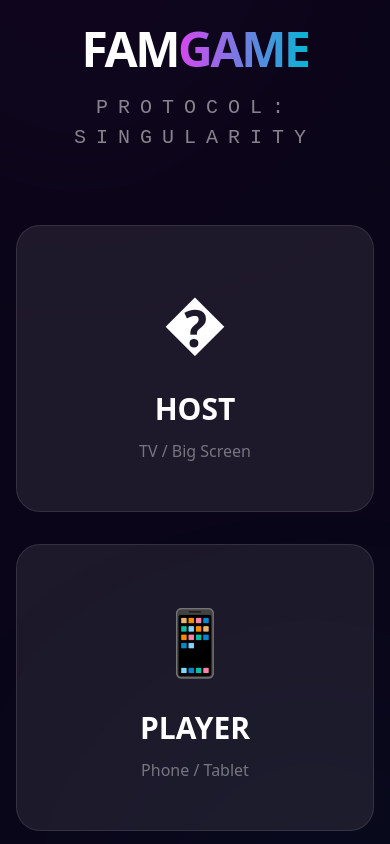
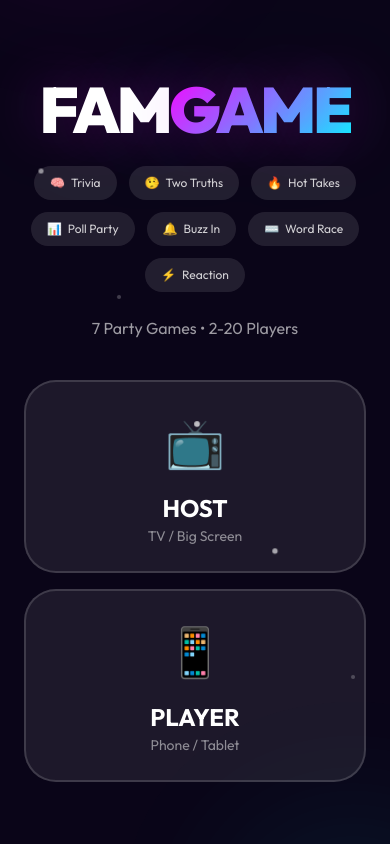
Before and after one commit to yaegerbomb42/famgame, a React (Vite) app in the folder client/: page / in a window 390 px wide. Built offline with nearby package versions, Linux system fonts and the light colour scheme; no server answers.

Commit message:
Phase 4: Mobile support, game voting, room codes, brighter UI

```diff
--- a/client/index.html
+++ b/client/index.html
@@ -3,8 +3,23 @@
   <head>
     <meta charset="UTF-8" />
     <link rel="icon" type="image/svg+xml" href="/vite.svg" />
-    <meta name="viewport" content="width=device-width, initial-scale=1.0" />
-    <title>client</title>
+    <meta name="viewport" content="width=device-width, initial-scale=1.0, maximum-scale=1.0, user-scalable=no, viewport-fit=cover" />
+    <meta name="apple-mobile-web-app-capable" content="yes" />
+    <meta name="apple-mobile-web-app-status-bar-style" content="black-translucent" />
+    <meta name="theme-color" content="#0a0518" />
+    <meta name="mobile-web-app-capable" content="yes" />
+    <title>FamGame - Party Games</title>
+    <style>
+      /* Prevent overscroll/bounce on iOS */
+      html, body {
+        overscroll-behavior: none;
+        -webkit-overflow-scrolling: touch;
+        position: fixed;
+        width: 100%;
+        height: 100%;
+        overflow: hidden;
+      }
+    </style>
   </head>
   <body>
     <div id="root"></div>
--- a/client/src/App.tsx
+++ b/client/src/App.tsx
@@ -4,79 +4,104 @@ import HostLogic from './components/HostLogic';
 import PlayerLogic from './components/PlayerLogic';
 import { SoundProvider } from './context/SoundContext';
 
+const GAME_MODES = [
+  { name: 'Trivia', icon: '🧠', color: '#ff6b6b' },
+  { name: 'Two Truths', icon: '🤥', color: '#4ecdc4' },
+  { name: 'Hot Takes', icon: '🔥', color: '#ff9f43' },
+  { name: 'Poll Party', icon: '📊', color: '#a55eea' },
+  { name: 'Buzz In', icon: '🔔', color: '#26de81' },
+  { name: 'Word Race', icon: '⌨️', color: '#45aaf2' },
+  { name: 'Reaction', icon: '⚡', color: '#fed330' },
+];
+
 function GameContent() {
   const [role, setRole] = useState<'NONE' | 'HOST' | 'PLAYER'>('NONE');
 
-  // Using inline styles to guarantee visibility - Tailwind may not be compiling
-  const containerStyle: React.CSSProperties = {
-    position: 'relative',
-    width: '100vw',
-    height: '100vh',
-    backgroundColor: '#0a0518',
-    color: 'white',
-    fontFamily: 'system-ui, -apple-system, sans-serif',
-    overflow: 'hidden',
+  const colors = {
+    primary: '#ff00ff',
+    secondary: '#00ffff',
+    bg: '#0a0518',
   };
 
-  const contentStyle: React.CSSProperties = {
-    position: 'absolute',
+  const containerStyle: React.CSSProperties = {
+    position: 'fixed',
     top: 0,
     left: 0,
     right: 0,
     bottom: 0,
+    backgroundColor: colors.bg,
+    color: 'white',
+    fontFamily: "'Outfit', system-ui, sans-serif",
+    overflow: 'hidden',
+    display: 'flex',
+    flexDirection: 'column',
+  };
+
+  const contentStyle: React.CSSProperties = {
+    position: 'relative',
+    flex: 1,
     display: 'flex',
     flexDirection: 'column',
     alignItems: 'center',
     justifyContent: 'center',
-    padding: '16px',
-    zIndex: 100,
+    padding: '24px',
+    paddingTop: 'max(24px, env(safe-area-inset-top))',
+    paddingBottom: 'max(24px, env(safe-area-inset-bottom))',
+    zIndex: 10,
   };
 
   const titleStyle: React.CSSProperties = {
-    fontSize: 'clamp(3rem, 10vw, 8rem)',
+    fontSize: 'clamp(4rem, 15vw, 12rem)',
     fontWeight: 900,
     marginBottom: '8px',
     letterSpacing: '-0.05em',
+    textShadow: `0 0 60px ${colors.primary}40, 0 0 120px ${colors.secondary}30`,
   };
 
   const gradientTextStyle: React.CSSProperties = {
-    background: 'linear-gradient(90deg, #d946ef, #06b6d4)',
+    background: `linear-gradient(135deg, ${colors.primary}, ${colors.secondary})`,
     WebkitBackgroundClip: 'text',
     WebkitTextFillColor: 'transparent',
     backgroundClip: 'text',
   };
 
-  const subtitleStyle: React.CSSProperties = {
-    fontSize: '1.25rem',
-    color: 'rgba(255,255,255,0.5)',
-    letterSpacing: '0.5em',
-    textTransform: 'uppercase',
-    fontFamily: 'monospace',
-  };
-
   const buttonContainerStyle: React.CSSProperties = {
     display: 'flex',
     flexDirection: 'row',
-    gap: '32px',
-    marginTop: '48px',
+    gap: 'clamp(16px, 4vw, 48px)',
     flexWrap: 'wrap',
     justifyContent: 'center',
+    width: '100%',
+    maxWidth: '1000px',
+    marginTop: '32px',
   };
 
   const buttonStyle: React.CSSProperties = {
-    flex: '1 1 300px',
-    maxWidth: '400px',
-    padding: '48px',
-    borderRadius: '24px',
+    flex: '1 1 280px',
+    maxWidth: '450px',
+    minHeight: '180px',
+    padding: 'clamp(24px, 5vw, 48px)',
+    borderRadius: '32px',
     backgroundColor: 'rgba(255,255,255,0.08)',
-    border: '1px solid rgba(255,255,255,0.1)',
+    border: '2px solid rgba(255,255,255,0.15)',
     cursor: 'pointer',
-    transition: 'all 0.3s ease',
+    transition: 'all 0.3s cubic-bezier(0.4, 0, 0.2, 1)',
     display: 'flex',
     flexDirection: 'column',
     alignItems: 'center',
-    gap: '16px',
+    justifyContent: 'center',
+    gap: '12px',
     color: 'white',
+    WebkitTapHighlightColor: 'transparent',
+  };
+
+  const iconStyle: React.CSSProperties = {
+    fontSize: 'clamp(3rem, 8vw, 5rem)',
+  };
+
+  const buttonTitleStyle: React.CSSProperties = {
+    fontSize: 'clamp(1.5rem, 4vw, 2.5rem)',
+    fontWeight: 'bold',
   };
 
   if (role === 'HOST') {
@@ -89,39 +114,102 @@ function GameContent() {
 
   return (
     <div style={containerStyle}>
-      {/* Background gradient orbs */}
+      {/* Animated gradient orbs */}
       <div style={{
         position: 'absolute',
-        top: '-20%',
-        left: '-10%',
-        width: '60vw',
-        height: '60vw',
-        background: '#d946ef',
-        borderRadius: '50%',
-        filter: 'blur(150px)',
-        opacity: 0.15,
+        top: '-30%',
+        left: '-20%',
+        width: '70vw',
+        height: '70vw',
+        background: `radial-gradient(circle, ${colors.primary}50 0%, transparent 70%)`,
+        filter: 'blur(80px)',
+        opacity: 0.6,
+        animation: 'float 8s ease-in-out infinite',
         zIndex: 1,
       }} />
       <div style={{
         position: 'absolute',
-        bottom: '-20%',
-        right: '-10%',
-        width: '60vw',
-        height: '60vw',
-        background: '#06b6d4',
-        borderRadius: '50%',
-        filter: 'blur(150px)',
-        opacity: 0.15,
+        bottom: '-30%',
+        right: '-20%',
+        width: '70vw',
+        height: '70vw',
+        background: `radial-gradient(circle, ${colors.secondary}50 0%, transparent 70%)`,
+        filter: 'blur(80px)',
+        opacity: 0.6,
+        animation: 'float 8s ease-in-out infinite reverse',
         zIndex: 1,
       }} />
 
-      {/* Main content */}
+      {/* Additional floating particles */}
+      {[...Array(5)].map((_, i) => (
+        <div key={i} style={{
+          position: 'absolute',
+          top: `${20 + i * 15}%`,
+          left: `${10 + i * 20}%`,
+          width: '4px',
+          height: '4px',
+          background: 'white',
+          borderRadius: '50%',
+          opacity: 0.3,
+          animation: `twinkle ${2 + i * 0.5}s ease-in-out infinite`,
+          animationDelay: `${i * 0.3}s`,
+          zIndex: 2,
+        }} />
+      ))}
+
+      <style>{`
+        @keyframes float {
+          0%, 100% { transform: translate(0, 0) scale(1); }
+          50% { transform: translate(30px, -30px) scale(1.1); }
+        }
+        @keyframes twinkle {
+          0%, 100% { opacity: 0.2; transform: scale(1); }
+          50% { opacity: 0.8; transform: scale(1.5); }
+        }
+        @keyframes pulse-border {
+          0%, 100% { border-color: rgba(255,255,255,0.15); }
+          50% { border-color: rgba(255,255,255,0.3); }
+        }
+      `}</style>
+
       <div style={contentStyle}>
-        <div style={{ textAlign: 'center', marginBottom: '24px' }}>
+        <div style={{ textAlign: 'center' }}>
           <h1 style={titleStyle}>
             FAM<span style={gradientTextStyle}>GAME</span>
           </h1>
-          <p style={subtitleStyle}>Protocol: Singularity</p>
+
+          {/* Game modes display */}
+          <div style={{
+            display: 'flex',
+            flexWrap: 'wrap',
+            justifyContent: 'center',
+            gap: '12px',
+            marginBottom: '24px',
+            maxWidth: '600px',
+          }}>
+            {GAME_MODES.map((game) => (
+              <div key={game.name} style={{
+                display: 'flex',
+                alignItems: 'center',
+                gap: '6px',
+                padding: '8px 16px',
+                background: 'rgba(255,255,255,0.1)',
+                borderRadius: '20px',
+                fontSize: 'clamp(0.75rem, 2vw, 1rem)',
+              }}>
+                <span>{game.icon}</span>
+                <span style={{ color: 'rgba(255,255,255,0.8)' }}>{game.name}</span>
+              </div>
+            ))}
+          </div>
+
+          <p style={{
+            fontSize: 'clamp(1rem, 3vw, 1.5rem)',
+            color: 'rgba(255,255,255,0.6)',
+            marginBottom: '8px',
+          }}>
+            {GAME_MODES.length} Party Games • 2-20 Players
+          </p>
         </div>
 
         <div style={buttonContainerStyle}>
@@ -129,18 +217,20 @@ function GameContent() {
             style={buttonStyle}
             onClick={() => setRole('HOST')}
             onMouseOver={(e) => {
-              e.currentTarget.style.transform = 'scale(1.05)';
-              e.currentTarget.style.borderColor = '#d946ef';
+              e.currentTarget.style.transform = 'scale(1.05) translateY(-4px)';
+              e.currentTarget.style.borderColor = colors.primary;
+              e.currentTarget.style.boxShadow = `0 20px 60px ${colors.primary}40`;
             }}
             onMouseOut={(e) => {
-              e.currentTarget.style.transform = 'scale(1)';
-              e.currentTarget.style.borderColor = 'rgba(255,255,255,0.1)';
+              e.currentTarget.style.transform = 'scale(1) translateY(0)';
+              e.currentTarget.style.borderColor = 'rgba(255,255,255,0.15)';
+              e.currentTarget.style.boxShadow = 'none';
             }}
           >
-            <div style={{ fontSize: '4rem' }}>�</div>
+            <div style={iconStyle}>📺</div>
             <div style={{ textAlign: 'center' }}>
-              <h2 style={{ fontSize: '1.875rem', fontWeight: 'bold', marginBottom: '8px' }}>HOST</h2>
-              <p style={{ color: 'rgba(255,255,255,0.4)' }}>TV / Big Screen</p>
+              <h2 style={buttonTitleStyle}>HOST</h2>
+              <p style={{ color: 'rgba(255,255,255,0.5)', fontSize: 'clamp(0.875rem, 2vw, 1.125rem)' }}>TV / Big Screen</p>
             </div>
           </button>
 
@@ -148,18 +238,20 @@ function GameContent() {
             style={buttonStyle}
             onClick={() => setRole('PLAYER')}
             onMouseOver={(e) => {
-              e.currentTarget.style.transform = 'scale(1.05)';
-              e.currentTarget.style.borderColor = '#06b6d4';
+              e.currentTarget.style.transform = 'scale(1.05) translateY(-4px)';
+              e.currentTarget.style.borderColor = colors.secondary;
+              e.currentTarget.style.boxShadow = `0 20px 60px ${colors.secondary}40`;
             }}
             onMouseOut={(e) => {
-              e.currentTarget.style.transform = 'scale(1)';
-              e.currentTarget.style.borderColor = 'rgba(255,255,255,0.1)';
+              e.currentTarget.style.transform = 'scale(1) translateY(0)';
+              e.currentTarget.style.borderColor = 'rgba(255,255,255,0.15)';
+              e.currentTarget.style.boxShadow = 'none';
             }}
           >
-            <div style={{ fontSize: '4rem' }}>📱</div>
+            <div style={iconStyle}>📱</div>
             <div style={{ textAlign: 'center' }}>
-              <h2 style={{ fontSize: '1.875rem', fontWeight: 'bold', marginBottom: '8px' }}>PLAYER</h2>
-              <p style={{ color: 'rgba(255,255,255,0.4)' }}>Phone / Tablet</p>
+              <h2 style={buttonTitleStyle}>PLAYER</h2>
+              <p style={{ color: 'rgba(255,255,255,0.5)', fontSize: 'clamp(0.875rem, 2vw, 1.125rem)' }}>Phone / Tablet</p>
             </div>
           </button>
         </div>
```
Also changed, not shown: client/src/index.css (+51 -2 lines), 1 other file (tests, documents, lock files or other folders).
